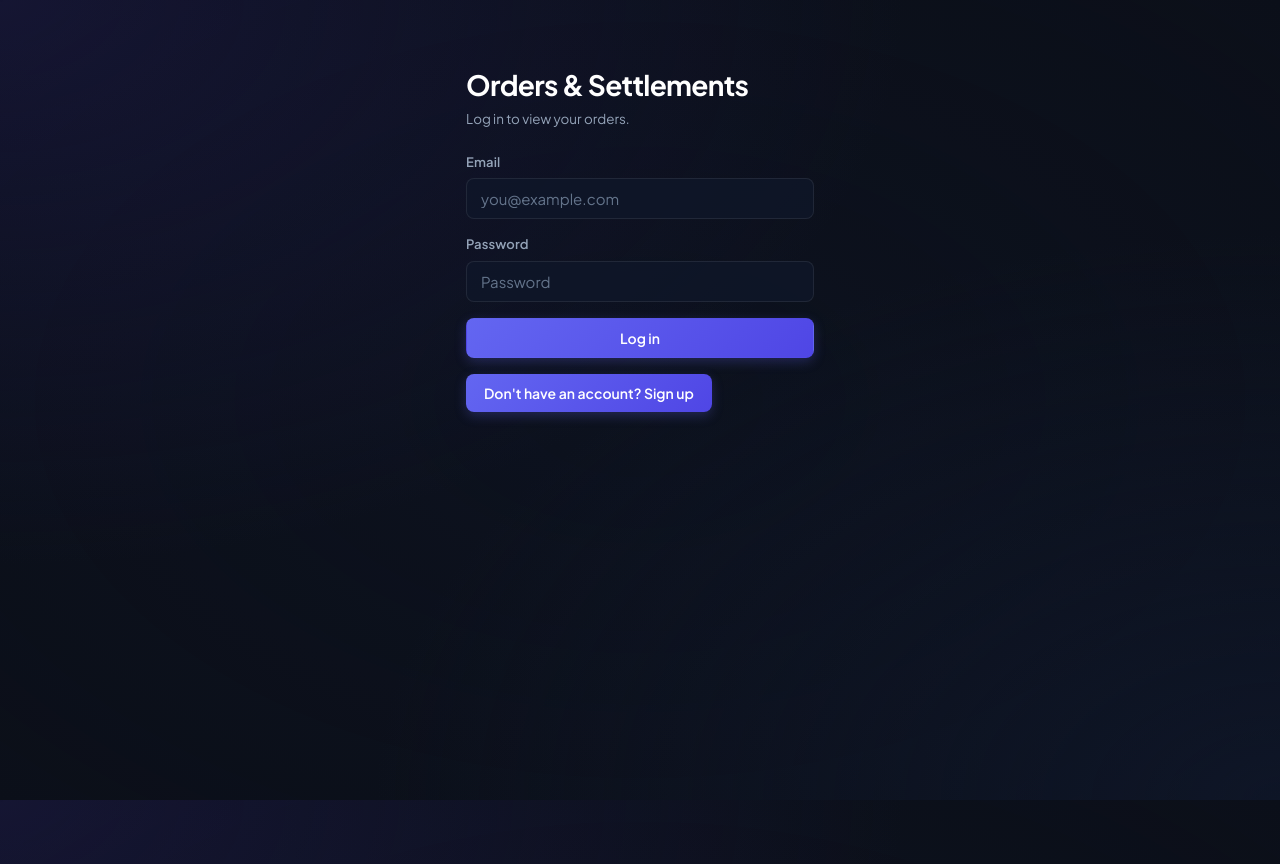
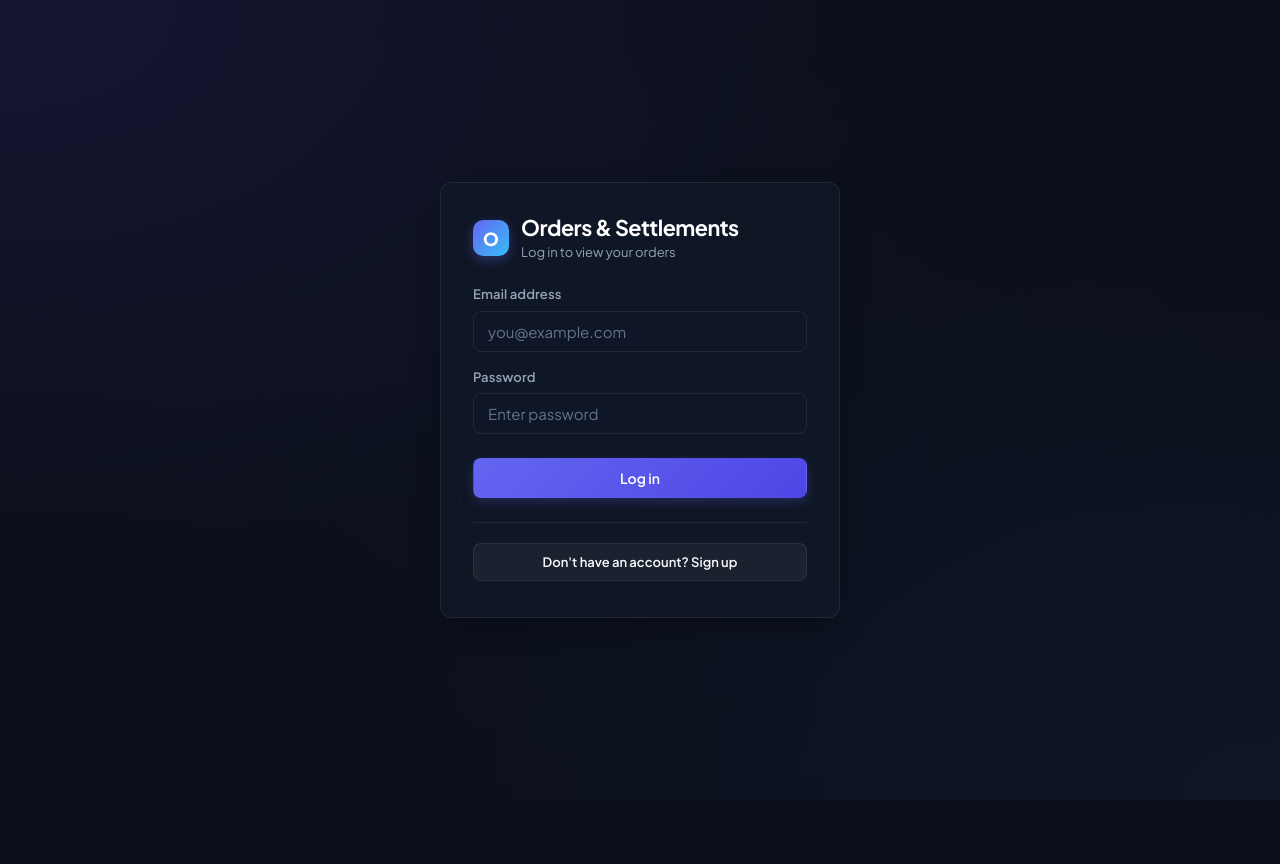
Before and after one commit to OstrichFarmer/orders_and_settlement, a Next.js app: page / in a window 1280 px wide. After the commit the page ends 800 px from the top, so only its background shows below. Built offline with nearby package versions, Linux system fonts and the light colour scheme.

Commit message:
enhance authentication page layout with glass card

```diff
--- a/app/page.tsx
+++ b/app/page.tsx
@@ -17,11 +17,34 @@ export default function Home() {
   });
 
   return (
-    <main style={{ maxWidth: 380, margin: '4rem auto', padding: '0 1rem' }}>
-      <h1 style={{ marginBottom: '0.25rem' }}>Orders &amp; Settlements</h1>
-      <p className="hint" style={{ marginBottom: '1.5rem' }}>
-        {mode === 'login' ? 'Log in to view your orders.' : 'Create an account to get started.'}
+    <div style={{ minHeight: '100vh', display: 'flex', alignItems: 'center', justifyContent: 'center', padding: '1.5rem' }}>
+      <main className="card" style={{ width: '100%', maxWidth: 400, padding: '2rem 2rem 2.25rem 2rem' }}>
+        <div style={{ display: 'flex', alignItems: 'center', gap: '0.75rem', marginBottom: '1.5rem' }}>
+          <div
+            style={{
+              width: 36,
+              height: 36,
+              borderRadius: 10,
+              background: 'linear-gradient(135deg, #6366f1 0%, #38bdf8 100%)',
+              display: 'flex',
+              alignItems: 'center',
+              justifyContent: 'center',
+              color: '#ffffff',
+              fontWeight: 800,
+              fontSize: '1.125rem',
+              boxShadow: '0 4px 12px rgba(99, 102, 241, 0.35)',
+            }}
+          >
+            O
+          </div>
+          <div>
+            <h1 style={{ fontSize: '1.35rem', lineHeight: 1.2 }}>Orders &amp; Settlements</h1>
+            <p className="hint" style={{ fontSize: '0.8125rem', marginTop: '0.125rem' }}>
+              {mode === 'login' ? 'Log in to view your orders' : 'Create an account to get started'}
             </p>
+          </div>
+        </div>
+
         <form
           className="stack"
           onSubmit={(e) => {
@@ -30,7 +53,7 @@ export default function Home() {
           }}
         >
           <div className="field">
-          <label htmlFor="auth-email">Email</label>
+            <label htmlFor="auth-email">Email address</label>
             <input
               id="auth-email"
               type="email"
@@ -45,14 +68,14 @@ export default function Home() {
             <input
               id="auth-password"
               type="password"
-            placeholder={mode === 'signup' ? 'At least 8 characters' : 'Password'}
+              placeholder={mode === 'signup' ? 'At least 8 characters' : 'Enter password'}
               value={password}
               onChange={(e) => setPassword(e.target.value)}
               minLength={mode === 'signup' ? 8 : undefined}
               required
             />
           </div>
-        <button type="submit" disabled={mutation.isPending}>
+          <button type="submit" disabled={mutation.isPending} style={{ marginTop: '0.5rem', width: '100%' }}>
             {mutation.isPending ? 'Please wait…' : mode === 'login' ? 'Log in' : 'Sign up'}
           </button>
           {mutation.isError && (
@@ -61,12 +84,18 @@ export default function Home() {
             </p>
           )}
         </form>
+
+        <div style={{ marginTop: '1.5rem', paddingTop: '1.25rem', borderTop: '1px solid rgba(255, 255, 255, 0.08)', textAlign: 'center' }}>
           <button
-        style={{ marginTop: '1rem', border: 'none' }}
+            type="button"
+            className="secondary"
+            style={{ width: '100%', fontSize: '0.8125rem' }}
             onClick={() => setMode(mode === 'login' ? 'signup' : 'login')}
           >
             {mode === 'login' ? "Don't have an account? Sign up" : 'Already have an account? Log in'}
           </button>
+        </div>
       </main>
+    </div>
   );
 }
```
Lines whose indentation alone changed are shown as unchanged.
